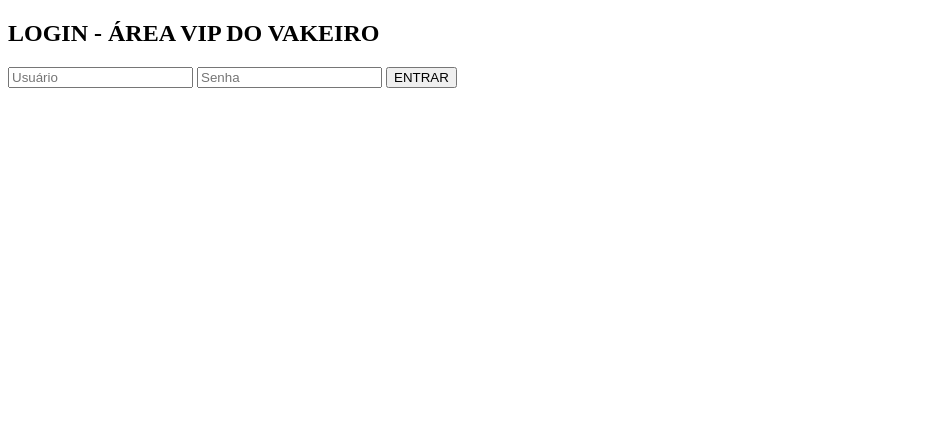
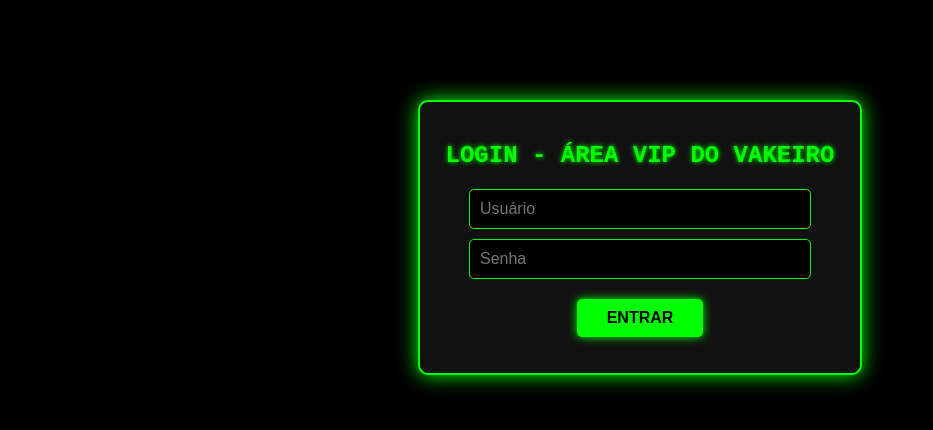
Before and after one commit to gabriel3321/para-o-vakeiro, a plain HTML site: page index.html in a window 1280 px wide. Shown: the whole page, without its empty margins (0-933 px from the left). Drawn offline with Linux system fonts and the light colour scheme.

Commit message:
Update style.css

```diff
--- a/style.css
+++ b/style.css
@@ -1,36 +1,75 @@
-function login() {
-  const username = document.getElementById("username").value;
-  const password = document.getElementById("password").value;
-
-  if (username === "Vakeiro" && password === "123456") {
-    document.getElementById("login").style.display = "none";
-    document.getElementById("mensagem").style.display = "block";
-
-    const mensagem = `
-    🎮 VAKEIRO LOGADO COM SUCESSO 🎮
-
-    Ele é streamer, é lenda, é o terror das ranqueadas!
-    Carisma de sobra, mira afiada, humildade no sangue.
-    Todo mundo respeita o VAKEIRO 💚
-
-    Se tá ao vivo, para tudo e assiste — o entretenimento é garantido.
-    Esse é o VAKEIRO: talento puro, zoeira controlada, e coração gigante.
-
-    #RESPEITAOHOMEM
-    `;
-
-    typeText(mensagem);
-  } else {
-    document.getElementById("error").innerText = "Usuário ou senha incorretos!";
-  }
+body {
+  background: black;
+  color: #00ff00;
+  font-family: 'Courier New', Courier, monospace;
+  text-align: center;
+  padding-top: 100px;
+  margin: 0;
 }
 
-function typeText(text) {
-  const el = document.getElementById("typedText");
-  let i = 0;
-  const interval = setInterval(() => {
-    el.innerHTML += text.charAt(i);
-    i++;
-    if (i >= text.length) clearInterval(interval);
-  }, 40);
+.login-container, .mensagem {
+  border: 2px solid #00ff00;
+  padding: 20px;
+  width: 90%;
+  max-width: 400px;
+  margin: auto;
+  border-radius: 10px;
+  background-color: #111;
+  box-shadow: 0 0 20px #00ff00;
 }
+
+h2 {
+  margin-bottom: 20px;
+  text-shadow: 0 0 5px #00ff00;
+}
+
+input {
+  display: block;
+  margin: 10px auto;
+  padding: 10px;
+  width: 80%;
+  background: black;
+  color: #00ff00;
+  border: 1px solid #00ff00;
+  border-radius: 5px;
+  font-size: 16px;
+}
+
+button {
+  padding: 10px 30px;
+  background: #00ff00;
+  color: black;
+  font-weight: bold;
+  border: none;
+  border-radius: 5px;
+  cursor: pointer;
+  margin-top: 10px;
+  font-size: 16px;
+  box-shadow: 0 0 10px #00ff00;
+  transition: transform 0.2s ease;
+}
+
+button:hover {
+  transform: scale(1.05);
+}
+
+#error {
+  color: red;
+  margin-top: 10px;
+  font-weight: bold;
+}
+
+.mensagem h1 {
+  font-size: 18px;
+  white-space: pre-wrap;
+  animation: blink 1s infinite alternate;
+  margin: 0;
+  padding: 0 10px;
+  text-align: left;
+  text-shadow: 0 0 10px #00ff00;
+}
+
+@keyframes blink {
+  from { text-shadow: 0 0 5px #00ff00; }
+  to { text-shadow: 0 0 20px #00ff00; }
+}
```
